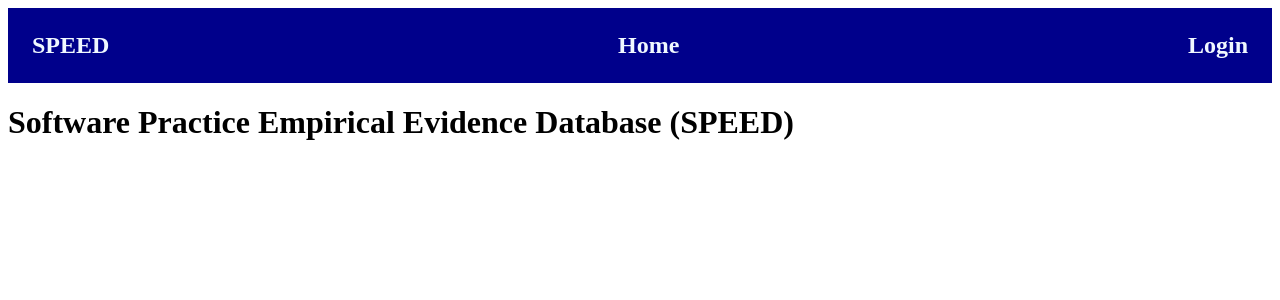
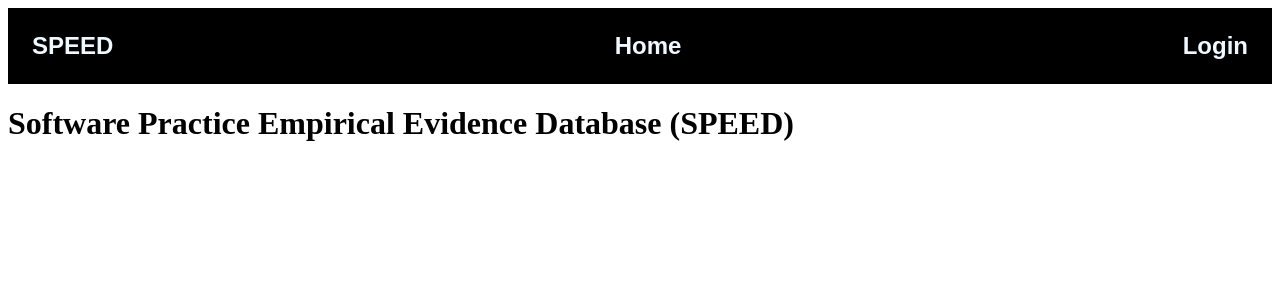
Before and after one commit to Madison-T/SPEED_Development_Articles, a Next.js app in the folder frontend/: page / in a window 1280 px wide. Shown: the top 300 px of the page. Built offline with nearby package versions, Linux system fonts and the light colour scheme.

Commit message:
Update Nav.module.scss
Style update

```diff
--- a/frontend/src/components/nav/Nav.module.scss
+++ b/frontend/src/components/nav/Nav.module.scss
@@ -4,7 +4,8 @@
     top: 0;
     flex-direction: row;
     width: 100%;
-    background-color: darkblue;
+    font-family: "Arial", "Helvetica", sans-serif;
+    background-color: black;
     align-items: center;
     color: aliceblue;
     font-size: 1.5em;
```
